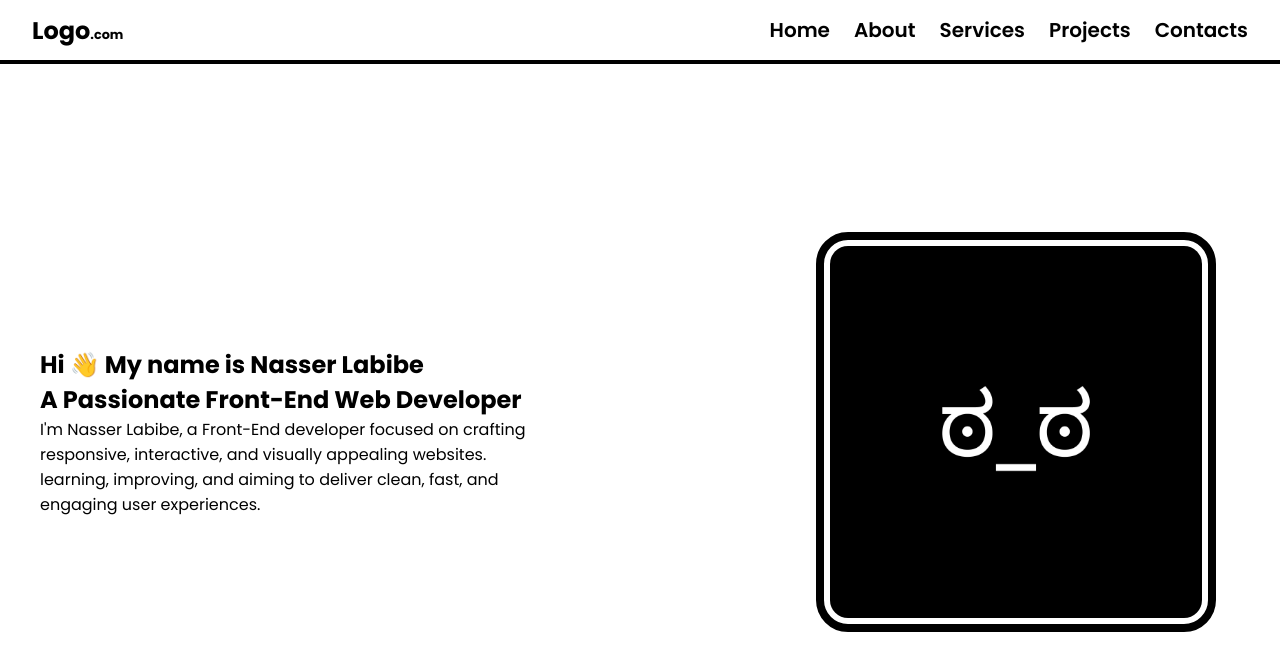
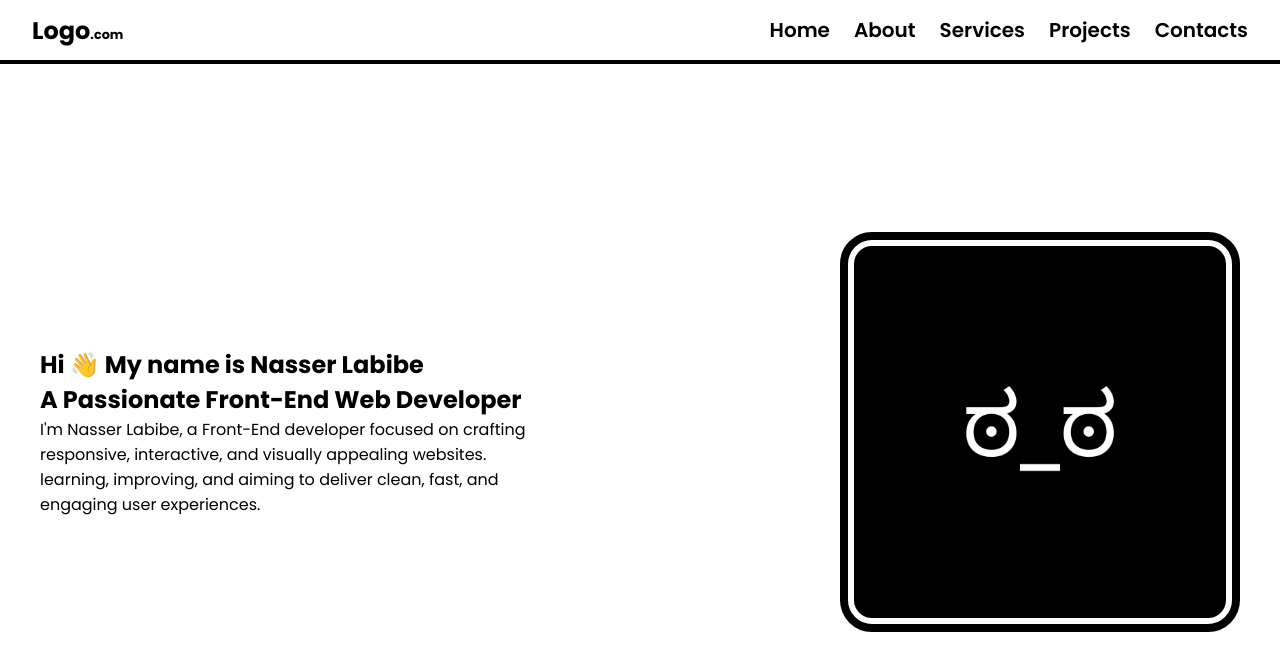
Before and after one commit to labibenasser/responsive-navigation-bar, a plain HTML site: page index.html in a window 1280 px wide. Drawn offline with nearby package versions, Linux system fonts and the light colour scheme.

Commit message:
simple update

```diff
--- a/styles.css
+++ b/styles.css
@@ -242,7 +242,7 @@ header nav a:hover i{
     padding: 6px;
     border: solid 8px black;
     border-radius: 32px;
-    margin: 0 32px;
+    margin: 0 8px;
 }
 
 @media (max-width: 800px){
```
